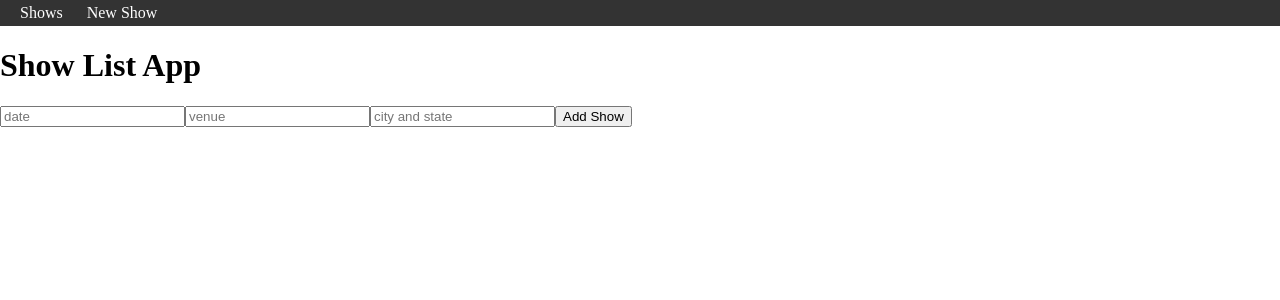
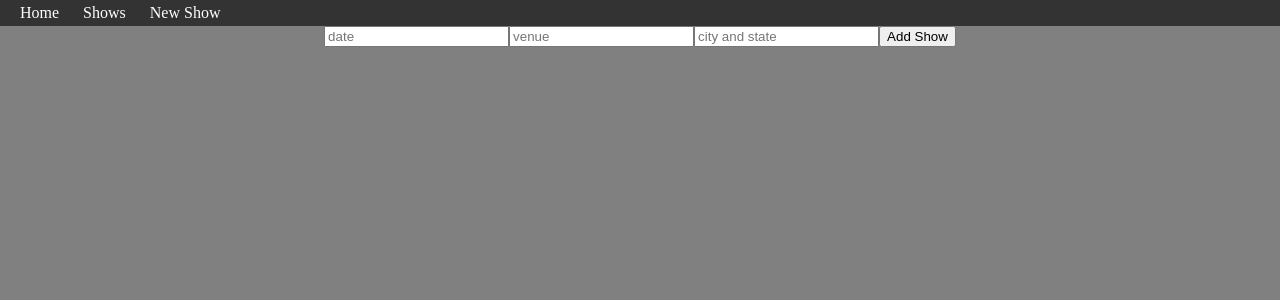
Before and after one commit to tbbaram/show-list-app, a React (Create React App) app: page /shows/new in a window 1280 px wide. Shown: the top 300 px of the page. Built offline with nearby package versions, Linux system fonts and the light colour scheme; data requests are answered from the project's data file.

Commit message:
final project

```diff
--- a/db.json
+++ b/db.json
@@ -1,9 +1,9 @@
 {
   "shows": [
     {
-      "date": "1",
-      "venue": "22",
-      "cityAndState": "3",
+      "date": "11/14/12",
+      "venue": "Stubbs",
+      "cityAndState": "Austin, TX",
       "id": 2
     },
     {
@@ -13,15 +13,15 @@
       "id": 3
     },
     {
-      "date": "111",
-      "venue": "111",
-      "cityAndState": "111",
+      "date": "asd",
+      "venue": "asd",
+      "cityAndState": "asd",
       "id": 4
     },
     {
-      "date": "13u",
-      "venue": "iiuqrioqioIJOQOI",
-      "cityAndState": "IOWEIJOFJIO",
+      "date": "sdaf",
+      "venue": "asdf",
+      "cityAndState": "asdf",
       "id": 5
     }
   ]
--- a/src/App.js
+++ b/src/App.js
@@ -8,8 +8,9 @@ import ShowsListContainer from "./components/ShowsListContainer";
 function App() {
   const [showList, setShowList] = useState([])
 
-    const handleAddShow = () => {
-      fetchAllShows()
+    const handleAddShow = (newShow) => {
+    const newArr = [...showList, newShow]
+      setShowList(newArr)
     }
 
     useEffect(() => {
@@ -22,17 +23,17 @@ function App() {
       .then(data => setShowList(data))
   }
 
-  const handleRemoveShow = (id) => {
-    fetch(`http://localhost:3000/shows/${id}`, {
-      method: "DELETE"
-    }).then(resp => fetchAllShows())
-    }
+const handleRemoveShow = (id) => {
+  fetch(`http://localhost:3000/shows/${id}`, {
+    method: "DELETE"
+  }).then(res => fetchAllShows(res))
+ }
 
   return (
     <div>
       <Navbar />
-      <Header />
         <Routes>
+            <Route path="/" element={<Header />} />
             <Route path="/shows" element={<ShowsListContainer showList={showList} handleRemoveShow={handleRemoveShow} />} />
             <Route path="/shows/new" element={<NewShowControlledForm handleAddShow={handleAddShow} />} />
         </Routes>
--- a/src/components/Navbar.js
+++ b/src/components/Navbar.js
@@ -6,6 +6,9 @@ function Navbar() {
         <div>
             <nav className="nav">
                 <ul>
+                    <li>
+                        <Link to="/">Home</Link>
+                    </li>
                     <li>
                         <Link to="/shows">Shows</Link>
                     </li>
--- a/src/components/NewShowControlledForm.js
+++ b/src/components/NewShowControlledForm.js
@@ -37,8 +37,10 @@ function NewShowControlledForm({ handleAddShow }) {
             },
             body: JSON.stringify(newShow)
         })
-        handleAddShow(newShow)
+        .then(r => r.json())
+        .then(newShow => handleAddShow(newShow))
         }
+
 
         return (
         <div className="wrapper">
--- a/src/components/ShowsListContainer.js
+++ b/src/components/ShowsListContainer.js
@@ -7,7 +7,6 @@ function ShowsListContainer({ showList, handleRemoveShow }) {
         return (
         <div>
             {showList.map((show) => {
-                console.log(show)
                 return (
                 <div key={show.id}>
                 <ShowCard
--- a/src/styles.css
+++ b/src/styles.css
@@ -4,6 +4,8 @@
 
 body {
     margin: 0;
+    background-color: grey;
+    text-align: center;
 }
 
 .nav {
```
